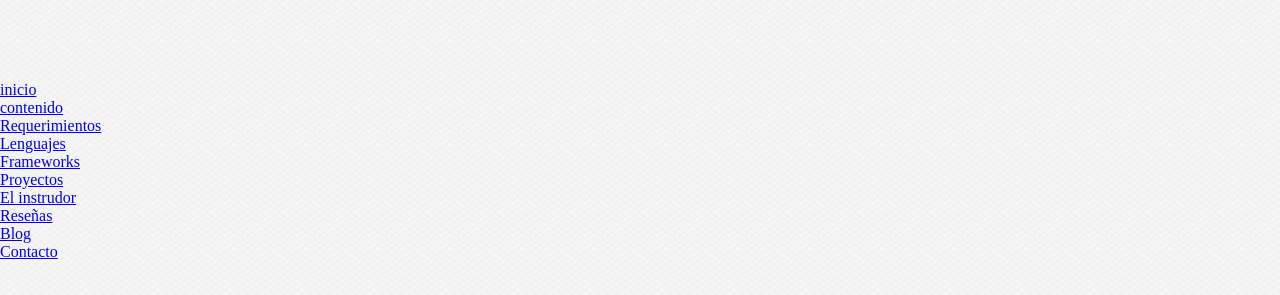
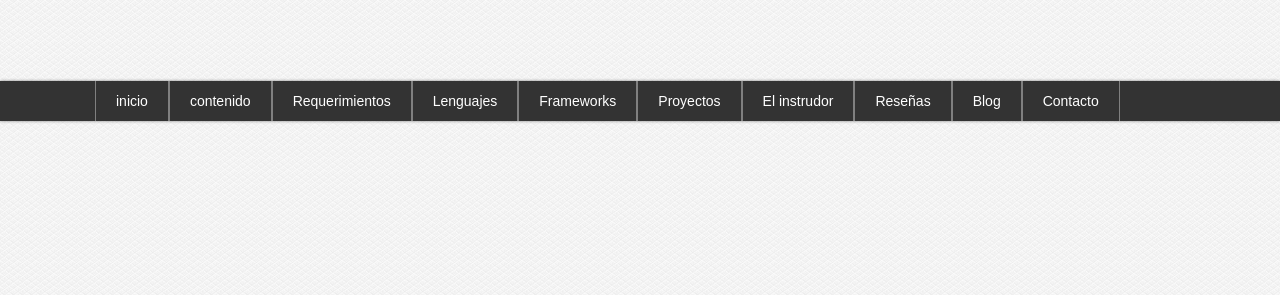
Before and after one commit to chris0315/master-css--proyecto1, a plain HTML site: page index.html in a window 1280 px wide. Shown: the part 219-514 px from the top of the page. Drawn offline with Linux system fonts and the light colour scheme.

Commit message:
agregando estilo a la barra de navegacion

```diff
--- a/css/style.css
+++ b/css/style.css
@@ -66,3 +66,47 @@ body {
 #header h1 a {
     color: #70b231;
 }
+
+
+/* BARRA DE NAVEGACION */
+
+#nav {
+    width: 100%;
+    height: 40px;
+    background-color: #333;
+    color: #ffffff;
+    font-family: sans-serif, helvetica, arial;
+    font-size: 14px;
+    box-shadow: 0px 0px 3px #808080;
+}
+
+#nav ul {
+    list-style: none;
+    text-decoration: none;
+    margin: 0 auto;
+    width: 1090px;
+}
+
+#nav>ul>li {
+    line-height: 40px;
+    float: left;
+    border-right: 1px solid #808080;
+    transition: all 300ms;
+}
+
+#nav>ul>li a {
+    display: block;
+    padding-left: 20px;
+    padding-right: 20px;
+    color: white;
+    text-decoration: none;
+}
+
+#nav>ul>li>a:first-child {
+    border-left: 1px solid gray;
+}
+
+#nav>ul>li:hover {
+    background-color: #70b231;
+    box-shadow: 0px 0px 4px green inset;
+}
```
